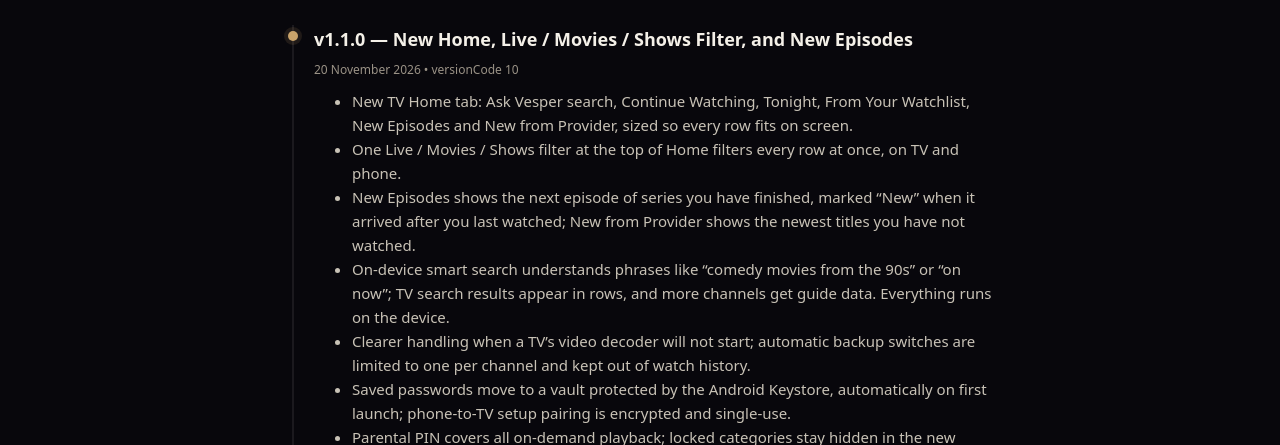
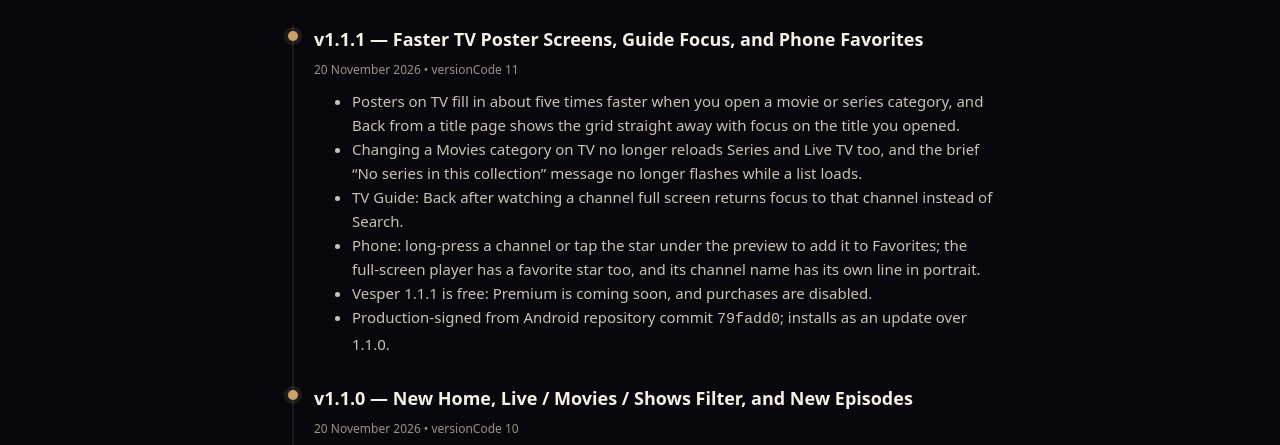
Before and after one commit to R766746/vesper-website, a plain HTML site: page changelog.html in a window 1280 px wide. Shown: the part 280-725 px from the top of the page. Drawn offline with Linux system fonts and the light colour scheme.

Commit message:
docs(changelog): add v1.1.1 release notes
Co-Authored-By: Claude Opus 5.5 <noreply@anthropic.com>

```diff
--- a/changelog.html
+++ b/changelog.html
@@ -35,6 +35,19 @@
   <p class="muted">All notable changes to Vesper. Verified APKs are manually published in the public website repository. This site links to <code>https://github.com/R766746/vesper-website/releases/latest</code>.</p>
 
   <div class="changelog changelog-intro">
+
+    <div class="changelog-entry">
+      <h3>v1.1.1 — Faster TV Poster Screens, Guide Focus, and Phone Favorites</h3>
+      <div class="date">20 November 2026 • versionCode 11</div>
+      <ul>
+        <li>Posters on TV fill in about five times faster when you open a movie or series category, and Back from a title page shows the grid straight away with focus on the title you opened.</li>
+        <li>Changing a Movies category on TV no longer reloads Series and Live TV too, and the brief &ldquo;No series in this collection&rdquo; message no longer flashes while a list loads.</li>
+        <li>TV Guide: Back after watching a channel full screen returns focus to that channel instead of Search.</li>
+        <li>Phone: long-press a channel or tap the star under the preview to add it to Favorites; the full-screen player has a favorite star too, and its channel name has its own line in portrait.</li>
+        <li>Vesper 1.1.1 is free: Premium is coming soon, and purchases are disabled.</li>
+        <li>Production-signed from Android repository commit <code>79fadd0</code>; installs as an update over 1.1.0.</li>
+      </ul>
+    </div>
 
     <div class="changelog-entry">
       <h3>v1.1.0 — New Home, Live / Movies / Shows Filter, and New Episodes</h3>
```
